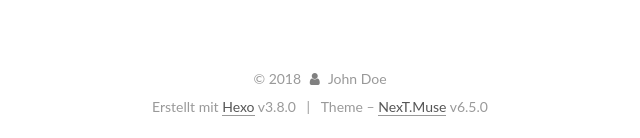
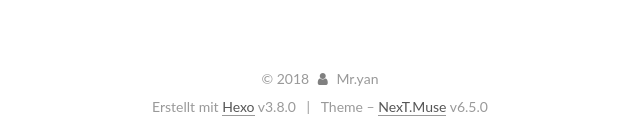
Before and after one commit to SuperSystemStudio/blog, a plain HTML site: page 2018/11/03/hello-world/index.html in a window 1280 px wide. Shown: the part 1330-1468 px from the top of the page, 160-800 px from the left. Drawn offline with Linux system fonts and the light colour scheme.

Commit message:
Site updated: 2018-11-03 07:14:54

```diff
--- a/2018/11/03/hello-world/index.html
+++ b/2018/11/03/hello-world/index.html
@@ -285,7 +285,7 @@
     <link itemprop="mainEntityOfPage" href="http://yoursite.com/2018/11/03/hello-world/">
 
     <span hidden itemprop="author" itemscope="" itemtype="http://schema.org/Person">
-      <meta itemprop="name" content="John Doe">
+      <meta itemprop="name" content="Mr.yan">
       <meta itemprop="description" content="">
       <meta itemprop="image" content="/images/avatar.gif">
     </span>
@@ -445,7 +445,7 @@
         <div class="site-overview">
           <div class="site-author motion-element" itemprop="author" itemscope="" itemtype="http://schema.org/Person">
 
-              <p class="site-author-name" itemprop="name">John Doe</p>
+              <p class="site-author-name" itemprop="name">Mr.yan</p>
               <p class="site-description motion-element" itemprop="description"></p>
           </div>
 
@@ -520,7 +520,7 @@
   <span class="with-love" id="animate">
     <i class="fa fa-user"></i>
   </span>
-  <span class="author" itemprop="copyrightHolder">John Doe</span>
+  <span class="author" itemprop="copyrightHolder">Mr.yan</span>
 
 
 
--- a/css/main.css
+++ b/css/main.css
@@ -1848,7 +1848,7 @@ pre .javascript .function {
   width: 4px;
   height: 4px;
   border-radius: 50%;
-  background: #8b17f6;
+  background: #dfffc8;
 }
 .links-of-blogroll {
   font-size: 13px;
```
Also changed, not shown: archives/2018/11/index.html (+2 -2 lines), archives/2018/index.html (+2 -2 lines), archives/index.html (+2 -2 lines), index.html (+3 -3 lines).
